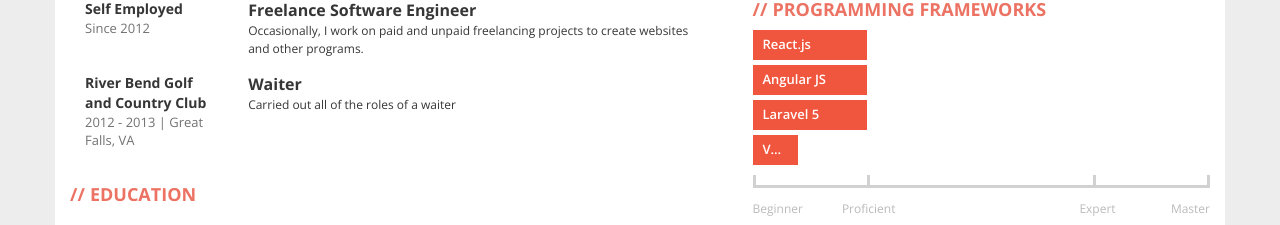
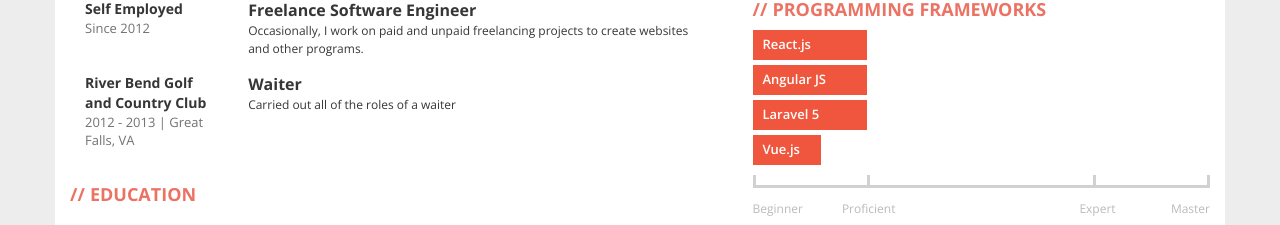
Before and after one commit to zlshames/resume-website, a plain HTML site: page index.html in a window 1280 px wide. Shown: the part 860-1085 px from the top of the page. Drawn offline with nearby package versions, Linux system fonts and the light colour scheme.

Commit message:
Fixed progress bar for vue js

```diff
--- a/index.html
+++ b/index.html
@@ -184,7 +184,7 @@
               <div class="item-skills" data-percent="0.25"><a href="http://reactjs.net/">React.js</a></div>
               <div class="item-skills" data-percent="0.25"><a href="https://angular.io/">Angular JS</a></div>
               <div class="item-skills" data-percent="0.25"><a href="https://laravel.com/">Laravel 5</a></div>
-              <div class="item-skills" data-percent="0.10"><a href="http://vuejs.org/">Vue.js</a></div>
+              <div class="item-skills" data-percent="0.15"><a href="http://vuejs.org/">Vue.js</a></div>
               <div class="skills-legend clearfix">
                 <div class="legend-left legend">Beginner</div>
                 <div class="legend-left legend"><span>Proficient</span></div>
```
